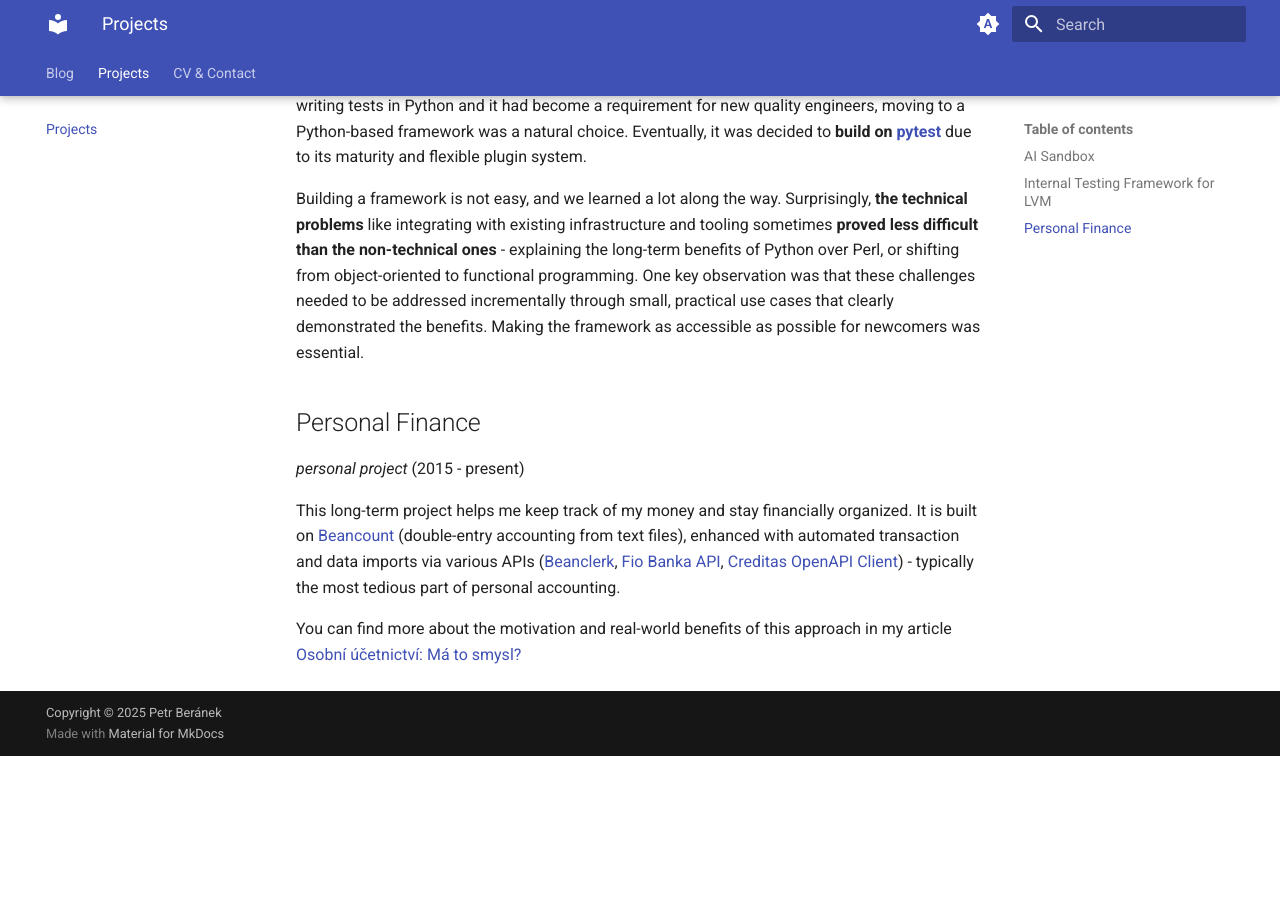
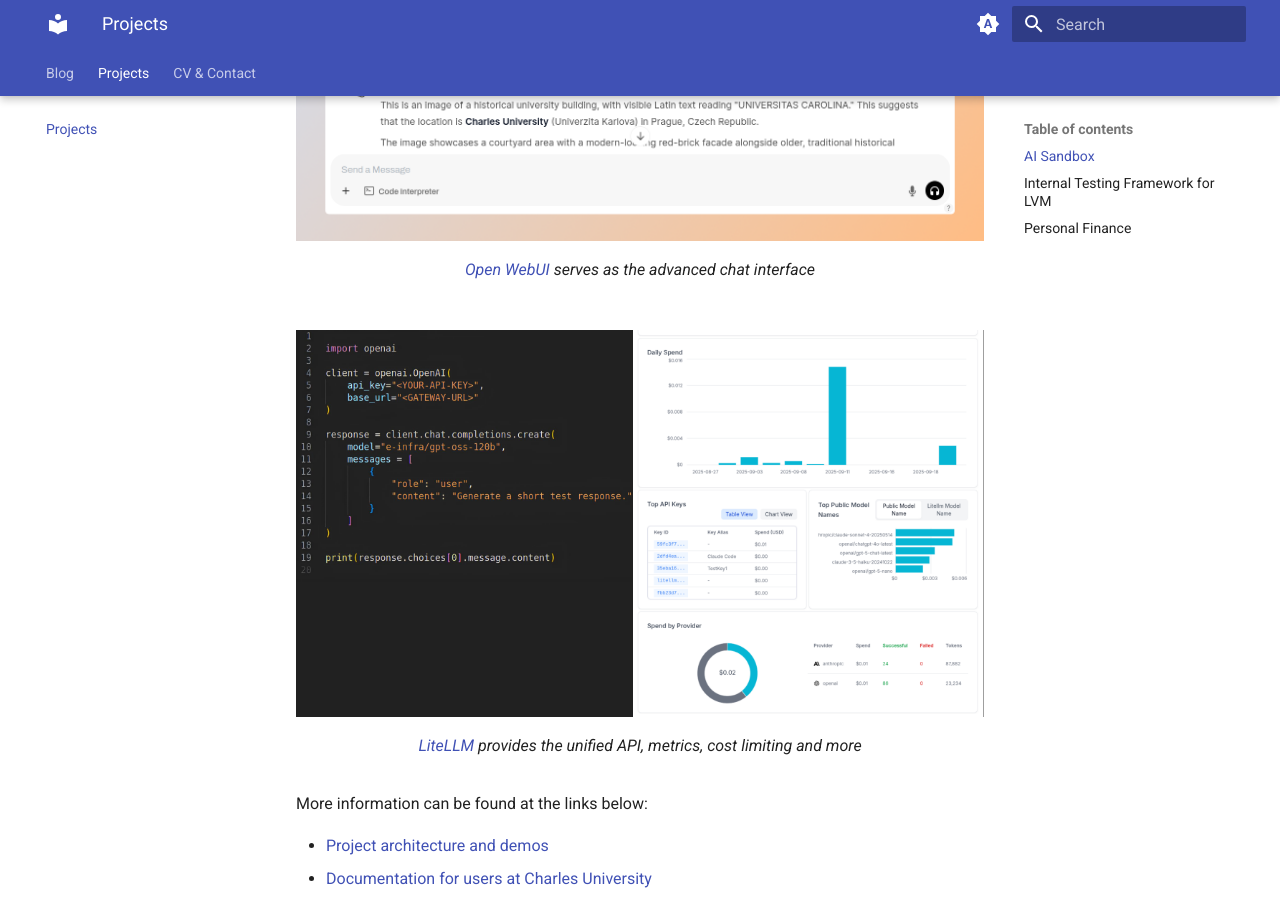
Before and after one commit to peberanek/peberanek.github.io, an MkDocs documentation site: the page built from docs/projects.md, in a window 1280 px wide and 900 px high, scrolled down 865 px. Built offline with MkDocs 1.6.1 and Material for MkDocs 9.7.7, drawn with Linux system fonts in a browser that asks for light colours; before the commit the page ends 1621 px from its top, so only the background shows below that; some of the changed text lies outside the part shown.

Commit message:
projects: add images

```diff
--- a/docs/projects.md
+++ b/docs/projects.md
@@ -10,6 +10,16 @@
 2. to a **unified API** interface for researchers and developers.
 
 The main arguments for such a solution are **cost-effectiveness** compared to bulk subscription purchases, reducing users' motivation to use **unapproved tools**, and **flexibility and control** over the platform and its functionality. The project has been inspired by [Harvard AI Sandbox](https://www.huit.harvard.edu/ai-sandbox), [Stanford AI Playground](https://uit.stanford.edu/aiplayground), and [Chat AI (e-INFRA CZ)](https://docs.cerit.io/en/docs/ai-as-a-service/chat-ai).
+
+![Open WebUI](assets/images/open_webui.png)
+/// caption
+[Open WebUI](https://github.com/open-webui/open-webui) serves as the advanced chat interface
+///
+
+![LiteLLM](assets/images/litellm.png)
+/// caption
+[LiteLLM](https://github.com/BerriAI/litellm) provides the unified API, metrics, cost limiting and more
+///
 
 More information can be found at the links below:
 
```
Also changed, not shown: other parts of docs/projects.md (+5 -0 lines), docs/assets/images/litellm.png (added).
